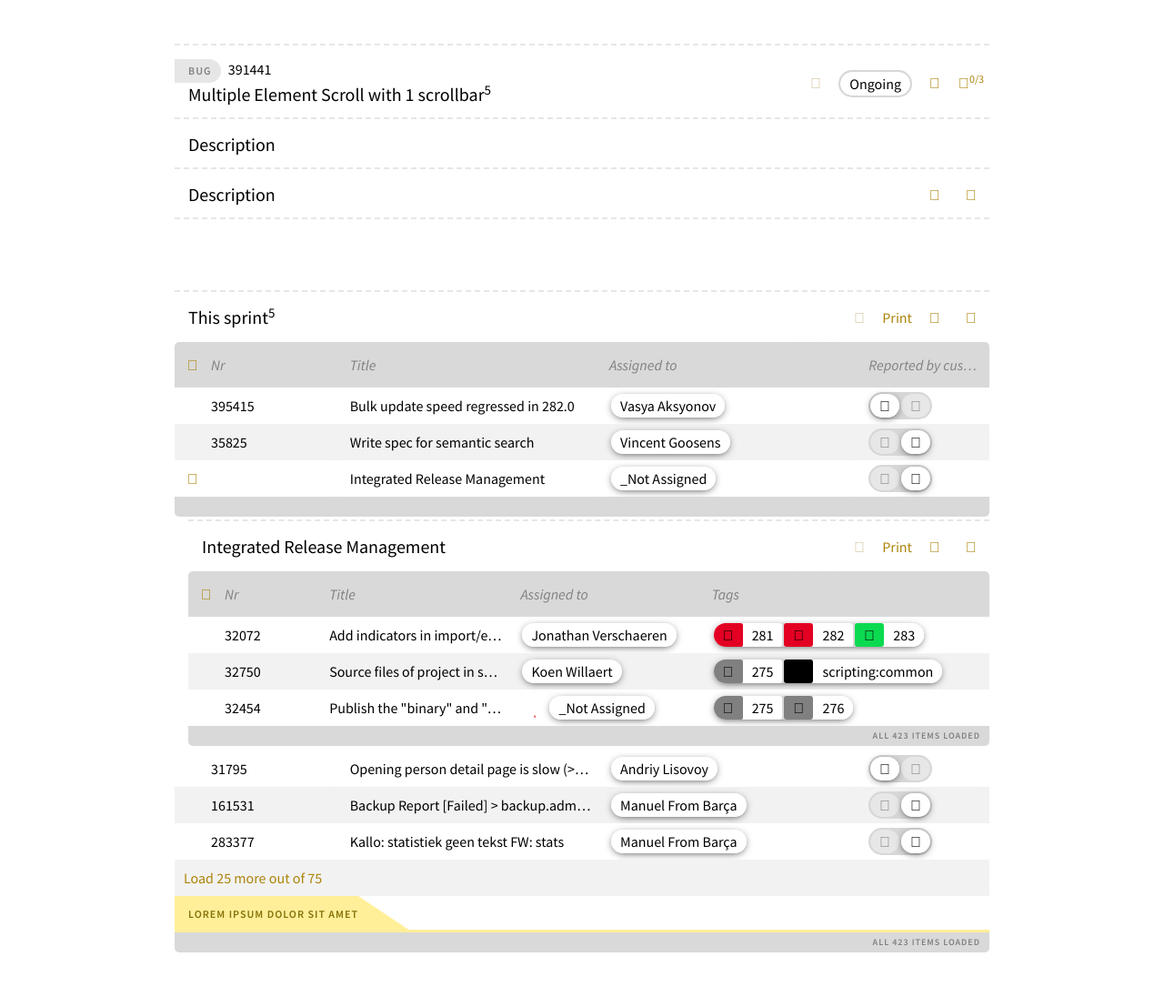
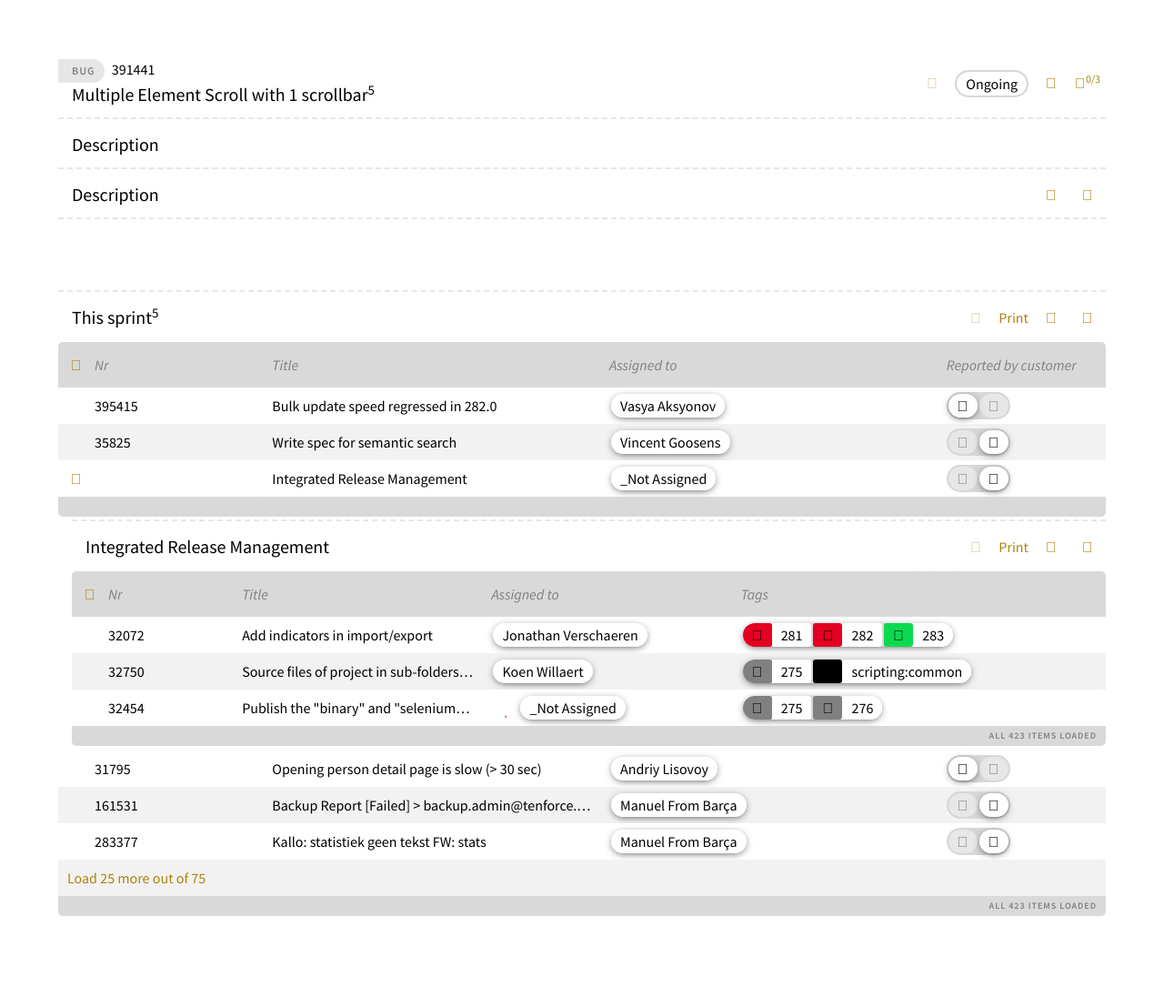
Before and after one commit to lordblendi/tracker-mockup, a Jekyll site: the page built from pages/itembox.html, in a window 1280 px wide. Shown: the whole page at 91% size. Built offline with Jekyll 4.4.1, drawn with Linux system fonts in a browser that asks for light colours; nearby versions of some CDN libraries; some web fonts are replaced; comment, search, counter and statistics services are not loaded; after the commit the page ends 1067 px from its top, so only the background shows below that.

Commit message:
selctors

```diff
--- a/_includes/blocks/itembox.html
+++ b/_includes/blocks/itembox.html
@@ -524,12 +524,6 @@
 
   {% include blocks/popup/ms-load-more.html %}
 
-  <ul class="itemBox__row itemBox__row--h3">
-    <li class="itemBox__cell">
-      <div class="itemBox__cellInner font--label">lorem ipsum dolor sit amet</div>
-    </li>
-  </ul>
-
   <ul class="itemBox__row itemBox__row--tfoot">
     <li class="itemBox__cell">
       <div class="itemBox__cellInner font--xs">All <span>423</span> items loaded</div>
--- a/_includes/blocks/popup/ms-tags-colors-color-sublist.html
+++ b/_includes/blocks/popup/ms-tags-colors-color-sublist.html
@@ -1,4 +1,4 @@
-<div class="itemBox JS_itemBox--children JS_itemBox--children itemBox--children-sublist JS_itemBox--colors"  style="display: none;">
+<div class="itemBox itemBox--sublist JS_itemBox--children JS_itemBox--children JS_itemBox--colors"  style="display: none;">
   {% for item in site.data.color-sublist.items %}
     <ul class="itemBox__row itemBox__row--item">
       <li class="itemBox__cell">
--- a/sass/app.scss
+++ b/sass/app.scss
@@ -41,7 +41,7 @@ body {
   }
   &.page-Itembox {
     background-color: #FFF;
-    margin: 50px 15%;
+    margin: 50px 5%;
   }
   &.page-Font {
     background-color: #FFF;
--- a/sass/components/field.scss
+++ b/sass/components/field.scss
@@ -25,7 +25,7 @@
 
   &--focus {
     .field__label {
-      top: -2px;
+      top: -1px;
       font-size: 12px;
       font-weight: 600;
       font-style: normal;
--- a/sass/components/header.scss
+++ b/sass/components/header.scss
@@ -111,7 +111,9 @@
   }
 
   &--item {
-    border-top-color: transparent;
+    &::before {
+      border-top-color: transparent;
+    }
   }
 
   &--section {
--- a/sass/components/itembox.scss
+++ b/sass/components/itembox.scss
@@ -15,40 +15,7 @@
     background-color: #FFF;
     height: 40px;
     line-height: 30px;
-/*
-    &--h1 {
-      background-color: #FFF;
-      border-top: 1px dotted #BFBFBF;
-      height: 60px;
-      line-height: 50px;
 
-      .itemBox {
-        &__cell {
-          &--draggable {
-            .itemBox__cellInner {
-              color: #C79D54;
-              opacity: 0;
-              transition: all .3s ease-in-out;
-            }
-
-            &Placeholder {
-              position: relative;
-              width: 100%;
-              height: 40px;
-              background-color: #FFF;
-              box-shadow: inset 0 0 50px rgba(0,0,0,.3);
-            }
-          }
-
-          &Inner {
-            h2 {
-              font-size: 20px;
-            }
-          }
-        }
-      }
-    }
-*/
     &--thead {
       background: #d9d9d9;
       color: #808080;
@@ -64,56 +31,7 @@
       }
     }
 
-    &--h3 {
-      .itemBox {
-        &__cell {
-          border-bottom: 3px solid #FFEF99;
-
-          &Inner {
-            position: relative;
-            display: inline-block;
-            line-height: 40px;
-            width: auto;
-            height: 40px;
-            overflow: visible;
-            padding: 0 0 0 15px;
-            background-color: #FFEF99;
-            color: #857209;
-
-            &::after {
-              content: '';
-              border-left: 60px solid #FFEF99;
-              border-top: 40px solid transparent;
-              position: absolute;
-              right: -60px;
-              top: 0;
-              margin-top: 0;
-            }
-          }
-        }
-      }
-    }
-
     &--item {
-      &:hover {
-        .itemBox {
-          &__cell {
-            &::before {
-              height: 2px;
-              opacity: 1;
-            }
-          }
-        }
-      }
-
-      &:nth-of-type(odd) {
-        background-color: #F2F2F2;
-      }
-
-      &:nth-of-type(even) {
-        background-color: #FFFFFF;
-      }
-
       .itemBox {
         &__cell {
           &::before {
@@ -163,7 +81,7 @@
         .itemBox {
           &__cell:not(.flex-grow-0) {
             &::after {
-              background: linear-gradient(to right, rgba(255, 255, 255, 0) 0%, #F2F2F2 90%, #F2F2F2 100%);
+              background: linear-gradient(to right, rgba(255,255,255,0) 0%, rgba(242,242,242,.5) 50%, #F2F2F2 100%);
             }
           }
         }
@@ -173,14 +91,28 @@
         .itemBox {
           &__cell:not(.flex-grow-0) {
             &::after {
-              background: linear-gradient(to right, rgba(255,255,255,0) 0%, #FFFFFF 90%, #FFFFFF 100%);
+              background: linear-gradient(to right, rgba(255,255,255,0) 0%, rgba(255,255,255,.5) 50%, #FFF 100%);
             }
           }
         }
       }
 
+      &:nth-of-type(odd) {
+        background-color: #F2F2F2;
+      }
+
+      &:nth-of-type(even) {
+        background-color: #FFFFFF;
+      }
+
       &:hover {
         .itemBox {
+          &__cell {
+            &::before {
+              height: 2px;
+              opacity: 1;
+            }
+          }
           &__action {
             &--hidden {
               opacity: 1;
@@ -251,6 +183,13 @@
 
       .itemBox__cellInner {
         padding: 5px;
+      }
+    }
+
+    &--active {
+      &::before {
+        height: 2px;
+        opacity: 1;
       }
     }
 
--- a/sass/components/multiSelector.scss
+++ b/sass/components/multiSelector.scss
@@ -12,6 +12,30 @@
   pointer-events: none;
   z-index: -1;
 
+  .itemBox {
+    background-color: rgba(0, 0, 0, 0.17);
+
+    &--sublist {
+      padding: 5px 0 5px 5px;
+      background-color: #A9A9A9;
+      margin: 0 0 5px 0;
+    }
+
+    .itemBox,
+    .itemBox .itemBox,
+    .itemBox .itemBox .itemBox {
+      background-color: transparent;
+
+      &--sublist {
+        padding: 5px 0 5px 5px;
+        background-color: #A9A9A9;
+        margin: 0 0 5px 0;
+      }
+    }
+  }
+
+  /* Modiefiers */
+
   &--colorPicker {
     position: absolute;
     min-width: auto;
@@ -23,14 +47,4 @@
     pointer-events: auto;
     z-index: 9999;
   }
-
-  .itemBox {
-    background-color: rgba(0, 0, 0, 0.17);
-
-    .itemBox,
-    .itemBox .itemBox,
-    .itemBox .itemBox .itemBox {
-      background-color: transparent;
-    }
-  }
 }
--- a/sass/components/note.scss
+++ b/sass/components/note.scss
@@ -4,7 +4,7 @@
 .note {
   position: relative;
   display: inline-block;
-  padding: 7px 10px;
+  padding: 17px;
   background-color: #F9F9F9;
   border-radius: 3px;
 
--- a/sass/components/selector.scss
+++ b/sass/components/selector.scss
@@ -13,87 +13,6 @@
   font-size: 0;
   color: #000;
 
-  &--expanded {
-    background-color: #D7D7D7;
-    border: 2px solid #D7D7D7;
-
-    .selector__item {
-      -webkit-backface-visibility: hidden;
-      backface-visibility: hidden;
-
-      &Seperator {
-        background-color: transparent;
-      }
-    }
-  }
-
-  &--singleselect {
-    .selector__item {
-      cursor: pointer;
-
-      &:hover {
-        transform: translateY(1px);
-        opacity: .7;
-
-        &:active {
-          opacity: .45;
-        }
-      }
-
-      &--selected {
-        box-shadow: 0 2px 8px -2px rgba(0,0,0,.7);
-
-        &:hover {
-          transform: none;
-          opacity: 1;
-
-          &:active {
-            opacity: 1;
-          }
-        }
-
-        &:active {
-          opacity: 1;
-        }
-      }
-    }
-  }
-
-  &--multiselect {
-    .selector__item {
-      overflow: visible;
-      border-radius: 4px;
-      cursor: pointer;
-
-      &:first-child {
-        border-top-left-radius: 15px;
-        border-bottom-left-radius: 15px;
-      }
-
-      &:last-child {
-        border-top-right-radius: 15px;
-        border-bottom-right-radius: 15px;
-      }
-
-      &:hover {
-        transform: translateY(1px);
-        opacity: .7;
-
-        &:active {
-          opacity: .45;
-        }
-      }
-
-      &--selected {
-        box-shadow: 0 2px 8px -2px rgba(0,0,0,.7);
-
-        &:hover {
-          opacity: .85;
-        }
-      }
-    }
-  }
-
   &__item {
     position: relative;
     display: inline-block;
@@ -105,6 +24,8 @@
     max-width: 100%;
     overflow: hidden;
     border-radius: 15px;
+    transform: translate(0);
+    -webkit-transition: all .3s ease-in-out;
     transition: all .3s ease-in-out;
     -webkit-filter: saturate(.4);
     filter: saturate(.4);
@@ -210,4 +131,83 @@
       }
     }
   }
+
+  /* Modifiers */
+
+  &--expanded {
+    background-color: #D7D7D7;
+    border: 2px solid #D7D7D7;
+
+    .selector__item {
+      -webkit-backface-visibility: hidden;
+      backface-visibility: hidden;
+
+      &Seperator {
+        background-color: transparent;
+      }
+    }
+  }
+
+  &--singleselect {
+    .selector__item {
+      cursor: pointer;
+
+      &:hover {
+        transform: translate(0, 1px);
+        opacity: .7;
+
+        &:active {
+          opacity: .45;
+        }
+      }
+
+      &--selected {
+        box-shadow: 0 2px 8px -2px rgba(0,0,0,.7);
+      }
+    }
+
+    &.selector--expanded {
+      .selector__item {
+        &--selected {
+          pointer-events: none;
+        }
+      }
+    }
+  }
+
+  &--multiselect {
+    .selector__item {
+      overflow: visible;
+      border-radius: 4px;
+      cursor: pointer;
+      transform: translate(0);
+
+      &:first-child {
+        border-top-left-radius: 15px;
+        border-bottom-left-radius: 15px;
+      }
+
+      &:last-child {
+        border-top-right-radius: 15px;
+        border-bottom-right-radius: 15px;
+      }
+
+      &:hover {
+        transform: translate(0, 1px);
+        opacity: .7;
+
+        &:active {
+          opacity: .45;
+        }
+      }
+
+      &--selected {
+        box-shadow: 0 2px 8px -2px rgba(0,0,0,.7);
+
+        &:hover {
+          opacity: .85;
+        }
+      }
+    }
+  }
 }
--- a/sass/framework.scss
+++ b/sass/framework.scss
@@ -253,7 +253,7 @@
     &::before {
       content: '';
       position: absolute;
-      z-index: 2;
+      z-index: 10;
       top: 0; right: 0; bottom: 0; left: 0;
       display: inline-block;
       width: 100%;
@@ -313,10 +313,11 @@
   color: var(--color-primary);
   text-align: center;
   transition: all .3s ease-in-out;
+  transform: translate(0, 0);
   backface-visibility: hidden;
 
   &:hover {
-    transform: translateY(-2px);
+    transform: translate(0, -2px);
   }
 }
 
```
Also changed, not shown: pages/selectors.html (+9 -7 lines).
